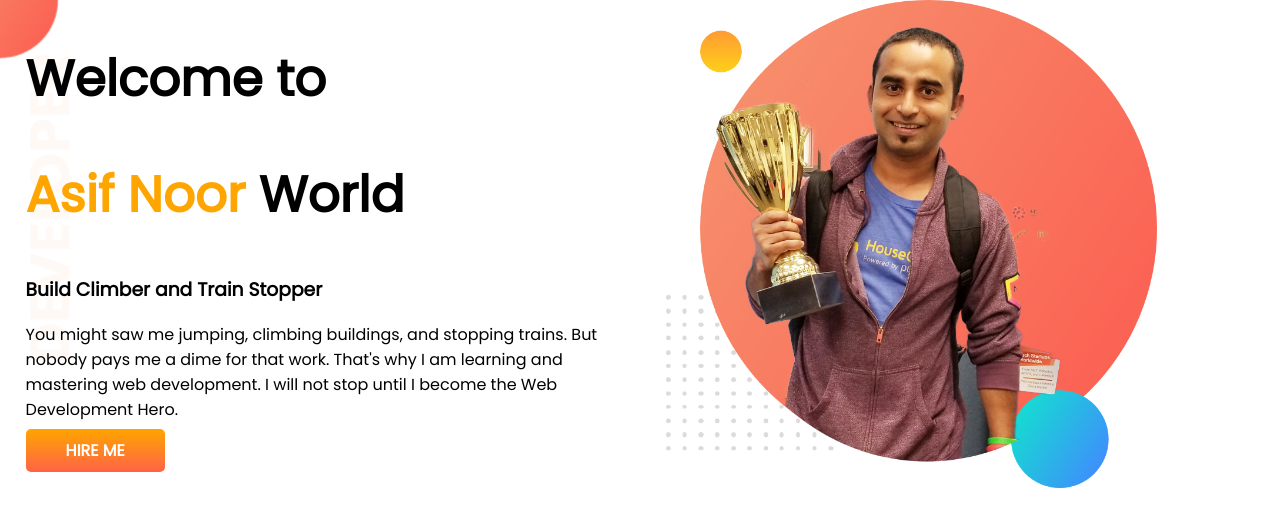
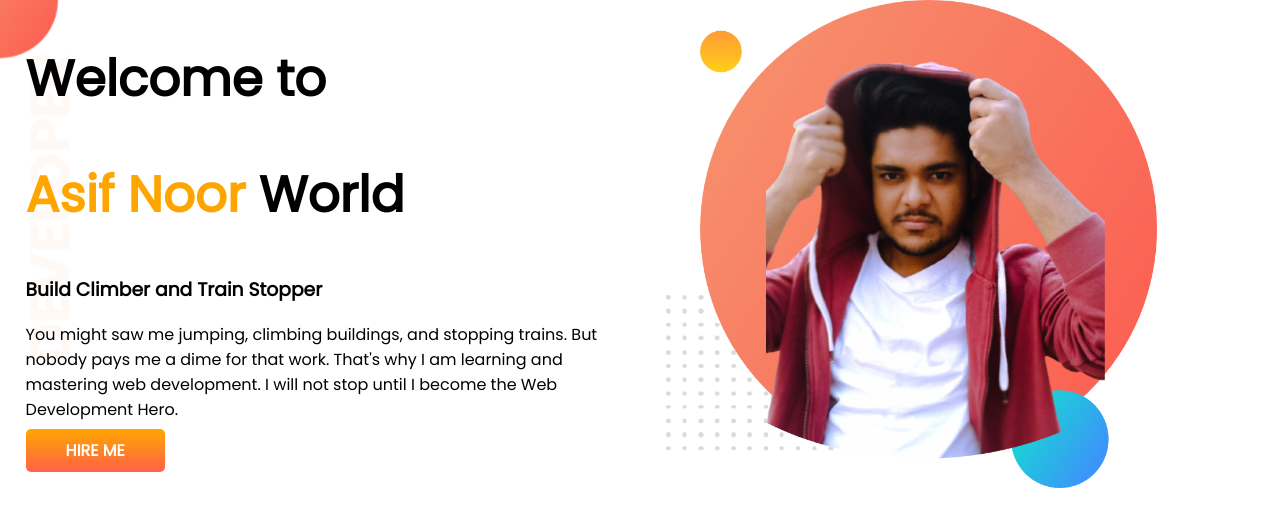
Before and after one commit to asifnoor7471/developer-portfolio, a plain HTML site: page index.html in a window 1280 px wide. Drawn offline with Linux system fonts and the light colour scheme.

Commit message:
top-banner added

```diff
--- a/index.html
+++ b/index.html
@@ -5,7 +5,7 @@
     <meta charset="UTF-8">
     <meta http-equiv="X-UA-Compatible" content="IE=edge">
     <meta name="viewport" content="width=device-width, initial-scale=1.0">
-    <title>Jhankar Portfolio</title>
+    <title>Asif Portfolio</title>
     <link rel="stylesheet" href="style.css">
     <link rel="preconnect" href="https://fonts.googleapis.com">
     <link rel="preconnect" href="https://fonts.gstatic.com" crossorigin>
@@ -27,7 +27,7 @@
             <a class="hireme-button" href="https://web.programming-hero.com/">HIRE ME</a>
         </div>
         <div class="half-width">
-            <img src="images/jhankar.png" alt="">
+            <img src="images/asif-bg.png" alt="">
         </div>
     </section>
 </body>
```
Also changed, not shown: images/asif-bg.png (added), showOff/Asif-removebg-preview.png (added), showOff/Asif.jpg (added).
